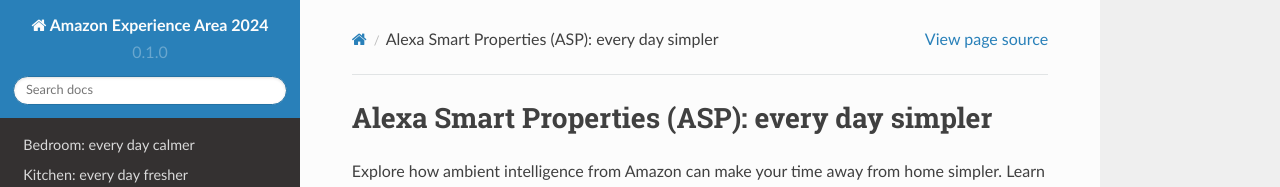
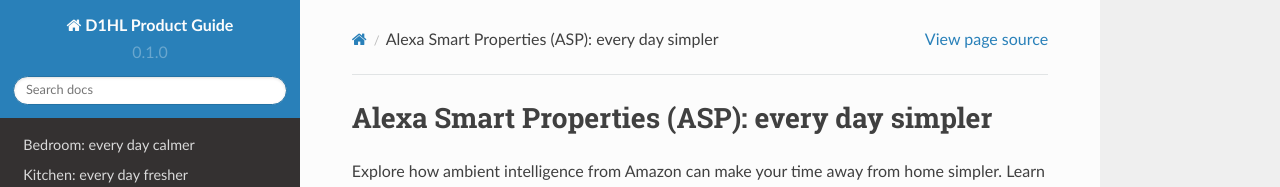
Before and after one commit to travisoo-amzn/CES25-RTD, a Sphinx documentation site: the page built from docs/source/ASP.rst, in a window 1280 px wide. Shown: the top 187 px of the page. Built offline with Sphinx 7.4.7 and the Read the Docs theme 2.0.0, drawn with Linux system fonts in a browser that asks for light colours.

Commit message:
Update conf.py

```diff
--- a/docs/source/conf.py
+++ b/docs/source/conf.py
@@ -2,7 +2,7 @@
 
 # -- Project information
 
-project = 'Amazon Experience Area 2024'
+project = 'D1HL Product Guide'
 copyright = '2024'
 author = 'SA Team'
 
```
